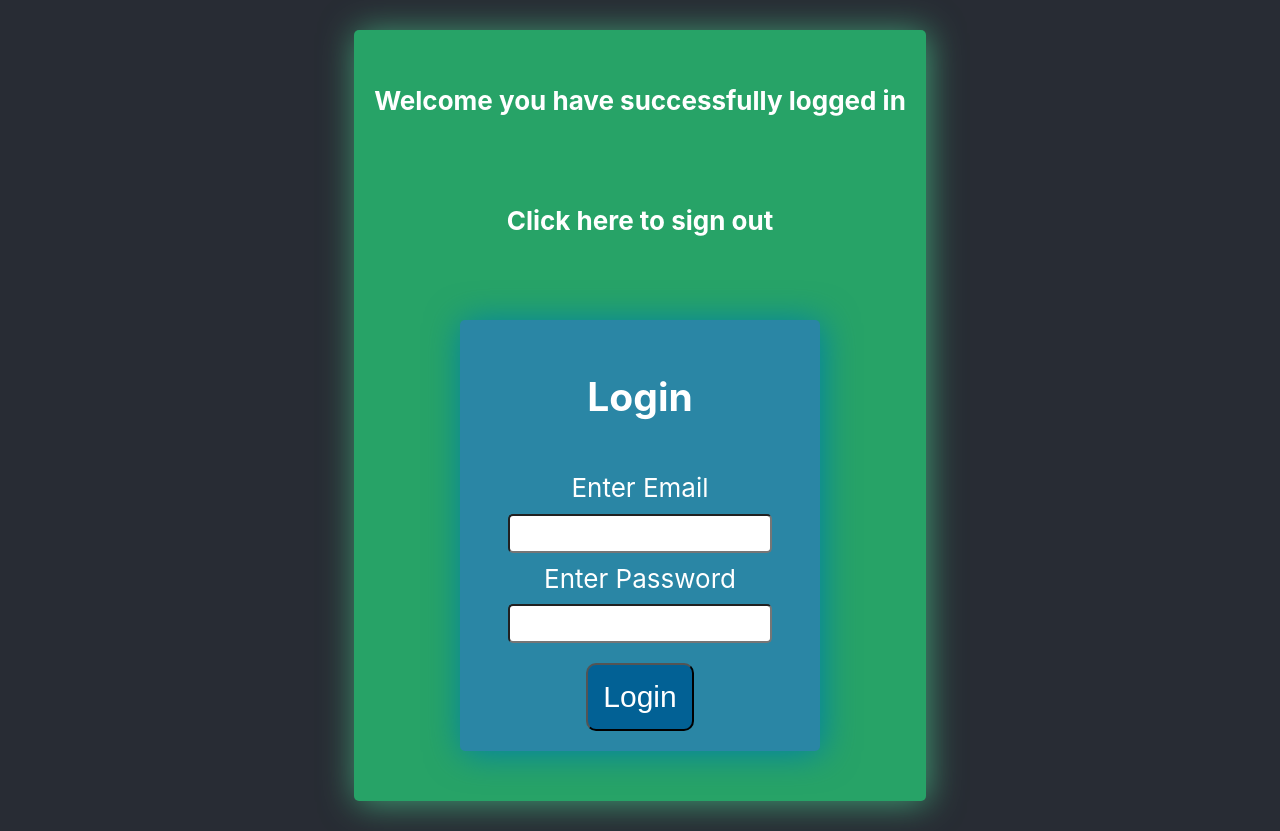
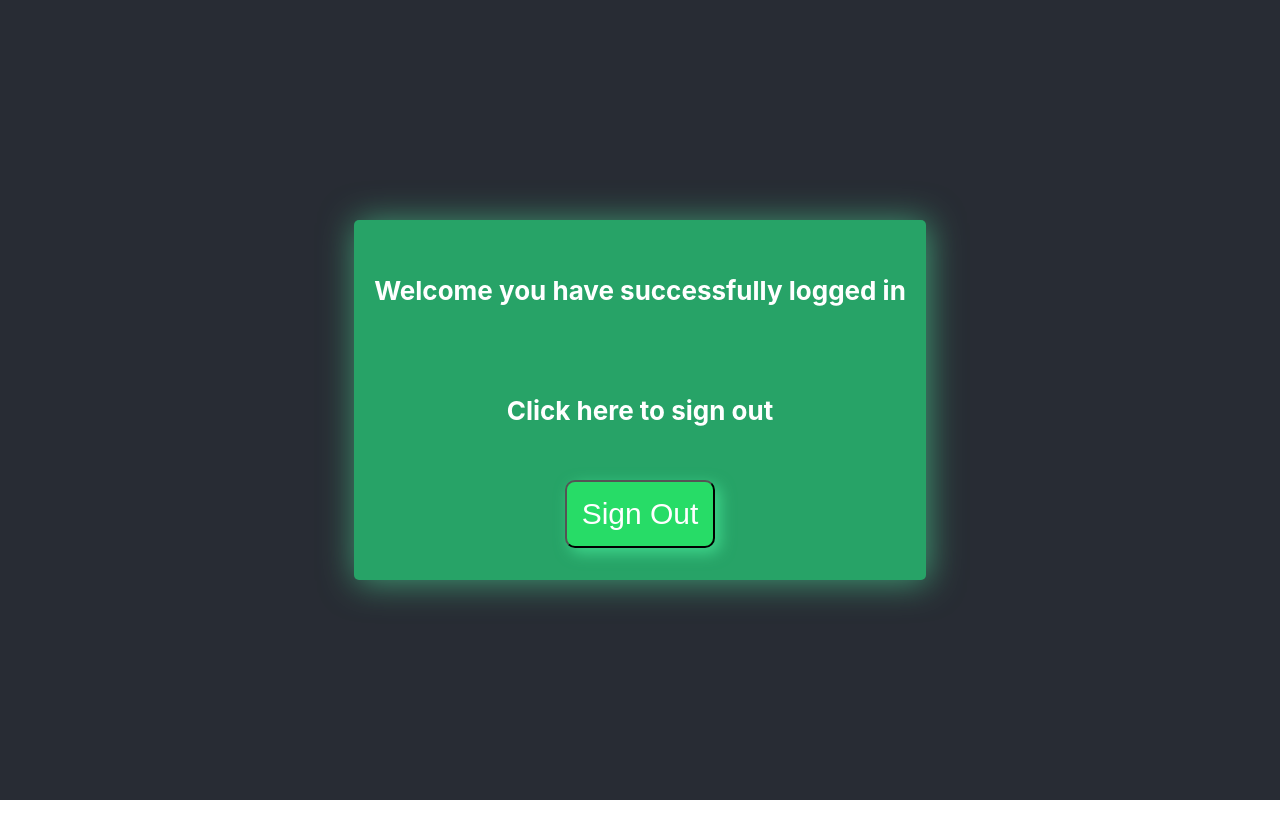
Before and after one commit to Angel2001-programmer/homework3, a React (Create React App) app in the folder homework3/: page /SuccessLogin in a window 1280 px wide. After the commit the page ends 800 px from the top, so only its background shows below. Built offline with nearby package versions, Linux system fonts and the light colour scheme.

Commit message:
css designs completed

```diff
--- a/homework3/src/UI/Button/button.jsx
+++ b/homework3/src/UI/Button/button.jsx
@@ -2,7 +2,10 @@ import styles from "./button.module.css";
 
 const Button = props => {
     return(
-        <button className={styles.button} onClick={() => props.click}>{props.text}</button>
+        <button style={{
+            backgroundColor:props.backgroundColor,
+            boxShadow:props.boxShadow
+        }} className={styles.button} onClick={() => props.click}>{props.text}</button>
     )
 }
 
--- a/homework3/src/components/FailedLogin/FailedLogin.jsx
+++ b/homework3/src/components/FailedLogin/FailedLogin.jsx
@@ -1,5 +1,6 @@
 import styles from "./FailedLogin.module.css";
-import Button from "../../UI/Button/button"
+import Button from "../../UI/Button/button";
+import { Link } from "react-router-dom";
 
 const FailedLogin = props => {
     return(
@@ -7,7 +8,10 @@ const FailedLogin = props => {
             <div className={styles.failedLogin}>
             <h2>Login unsuccessful please try again.</h2>
             <h3>Click here to go back to login page</h3>
-            <Button text="Back to login page" click={null}/>
+            <Link to="/"><Button
+            backgroundColor="#742819"
+            boxShadow="5px 5px 15px rgba(241, 72, 10, 0.595)"
+            text="Back to login page"/></Link>
             </div>
         </div>
 
--- a/homework3/src/components/FailedLogin/FailedLogin.module.css
+++ b/homework3/src/components/FailedLogin/FailedLogin.module.css
@@ -26,7 +26,7 @@
     min-height: 40vh;
     padding: 20px;
     border-radius: 5px;
-    background-color: rgb(160, 57, 37);
+    background-color: #a03925;
     box-shadow: 2px 2px 35px rgba(225, 64, 5, 0.595);
     margin: 30px;
 }
--- a/homework3/src/components/SuccessLogin/SuccessLogin.jsx
+++ b/homework3/src/components/SuccessLogin/SuccessLogin.jsx
@@ -1,6 +1,6 @@
 import styles from "./SuccessLogin.module.css";
 import Button from "../../UI/Button/button";
-import Link from "../Login/Login"
+import { Link } from "react-router-dom";
 
 const SuccessLogin = props => {
     return(
@@ -8,7 +8,11 @@ const SuccessLogin = props => {
             <div className={styles.successLogin}>
             <h4>Welcome you have successfully logged in</h4>
             <h4>Click here to sign out</h4>
-            <Link to="/"><Button text="Sign Out"/></Link>
+            <Link to="/"><Button
+            backgroundColor="rgb(39, 220, 103)"
+            boxShadow="5px 5px 15px rgba(82, 448, 168, 0.561)"
+            text="Sign Out"/>
+            </Link>
             </div>
         </div>
     )
```
